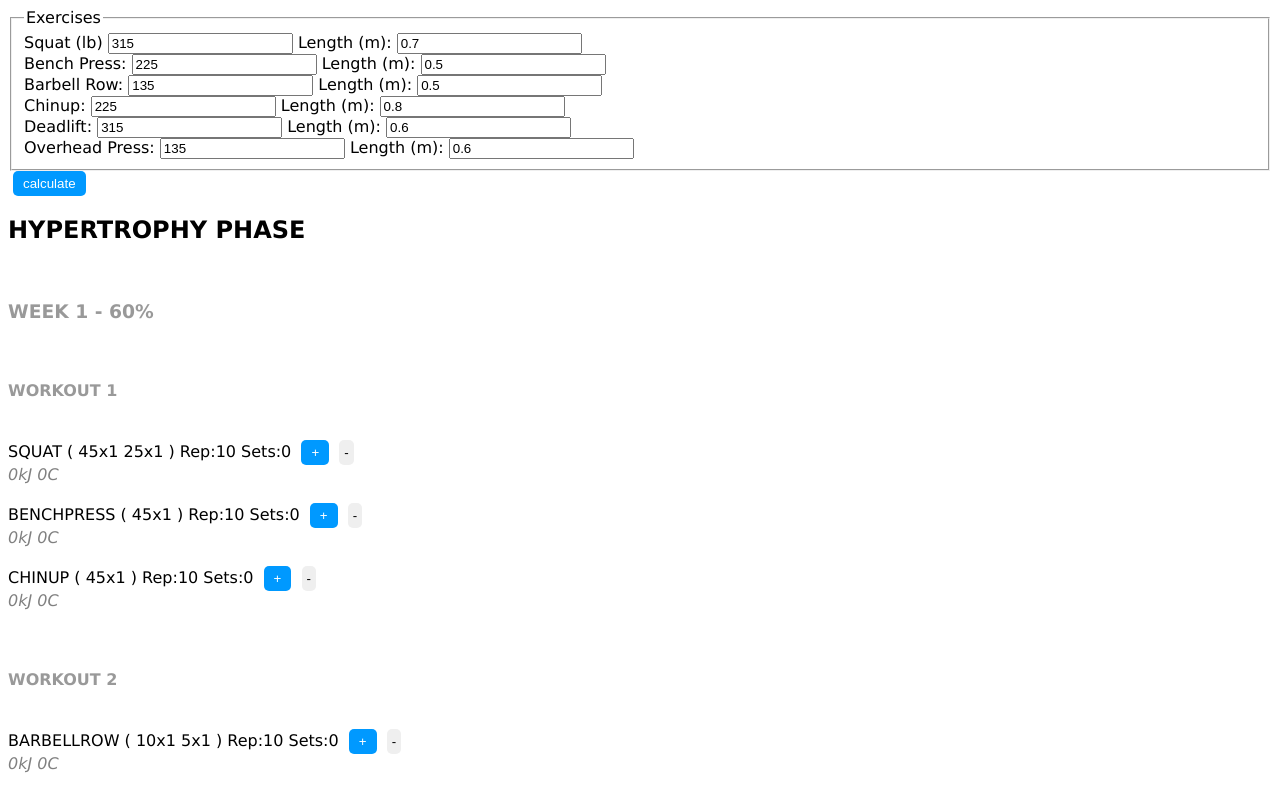
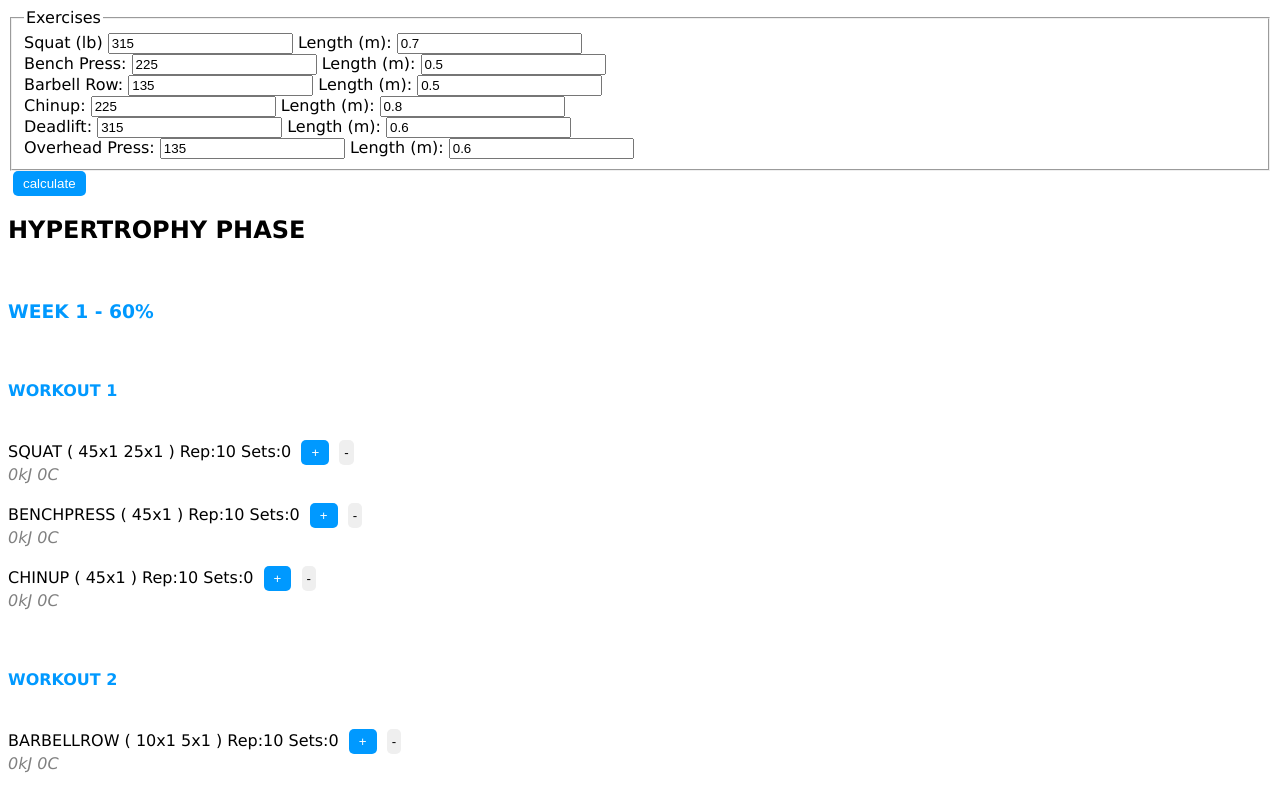
Before and after one commit to bigfish/weights, a website: page index.html in a window 1280 px wide. Shown: the top 789 px of the page. Drawn offline with Linux system fonts and the light colour scheme.

Commit message:
make section headings blue

```diff
--- a/weights.css
+++ b/weights.css
@@ -25,7 +25,3 @@ a {
   text-decoration: none;
   color: #0099FF;
 }
-h3 > a,
-h4 > a {
-    color: #999;
-}
```
